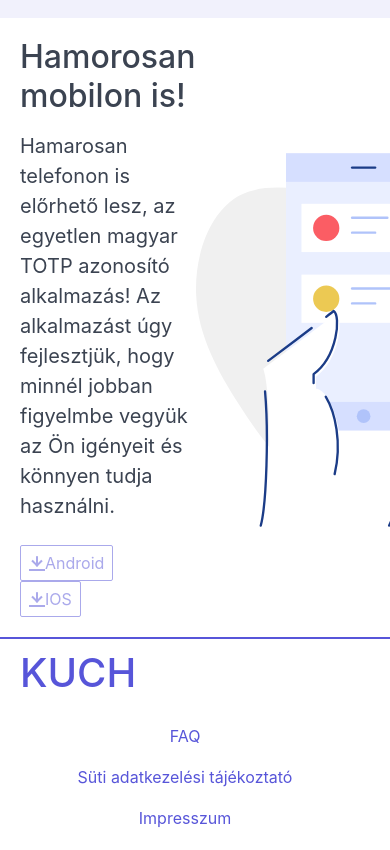
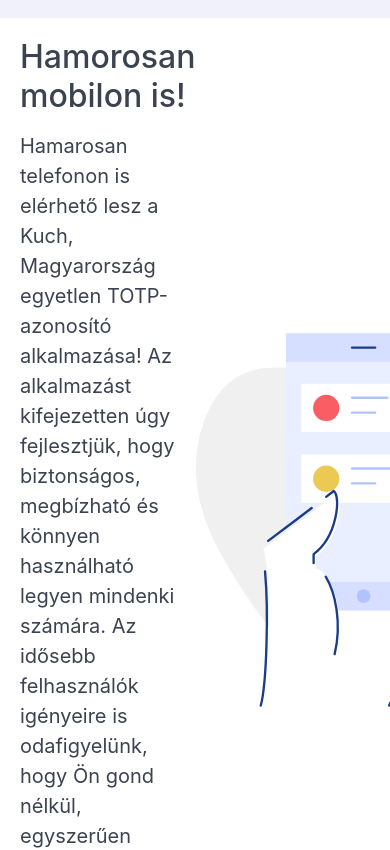
Before and after one commit to kuch-app/website, a React (Vite) app: page / in a window 390 px wide. Shown: the part 2540-3390 px from the top of the page. Built offline with nearby package versions, Linux system fonts and the light colour scheme.

Commit message:
summary for mobile

```diff
--- a/src/components/Mobile.jsx
+++ b/src/components/Mobile.jsx
@@ -7,8 +7,8 @@
         <div className="text-cont">
             <h2>Hamorosan mobilon is!</h2>
             <p className="text-mobile">
-                Hamarosan telefonon is előrhető lesz, az egyetlen magyar TOTP azonosító alkalmazás!
-                Az alkalmazást úgy fejlesztjük, hogy minnél jobban figyelmbe vegyük az Ön igényeit és könnyen tudja használni.
+            Hamarosan telefonon is elérhető lesz a Kuch, Magyarország egyetlen TOTP-azonosító alkalmazása!
+            Az alkalmazást kifejezetten úgy fejlesztjük, hogy biztonságos, megbízható és könnyen használható legyen mindenki számára. Az idősebb felhasználók igényeire is odafigyelünk, hogy Ön gond nélkül, egyszerűen kezelhesse.
             </p>
             <div className="button-cont">
                 <button className="btn disabled"><i class="icon icon-download"/>Android</button>
--- a/src/public/styles/mobile.css
+++ b/src/public/styles/mobile.css
@@ -7,6 +7,6 @@
 
 .text-mobile {
     width: auto;
-    max-width: 20rem;
+    max-width: 25rem;
     font-size: 20px;
 }
```
